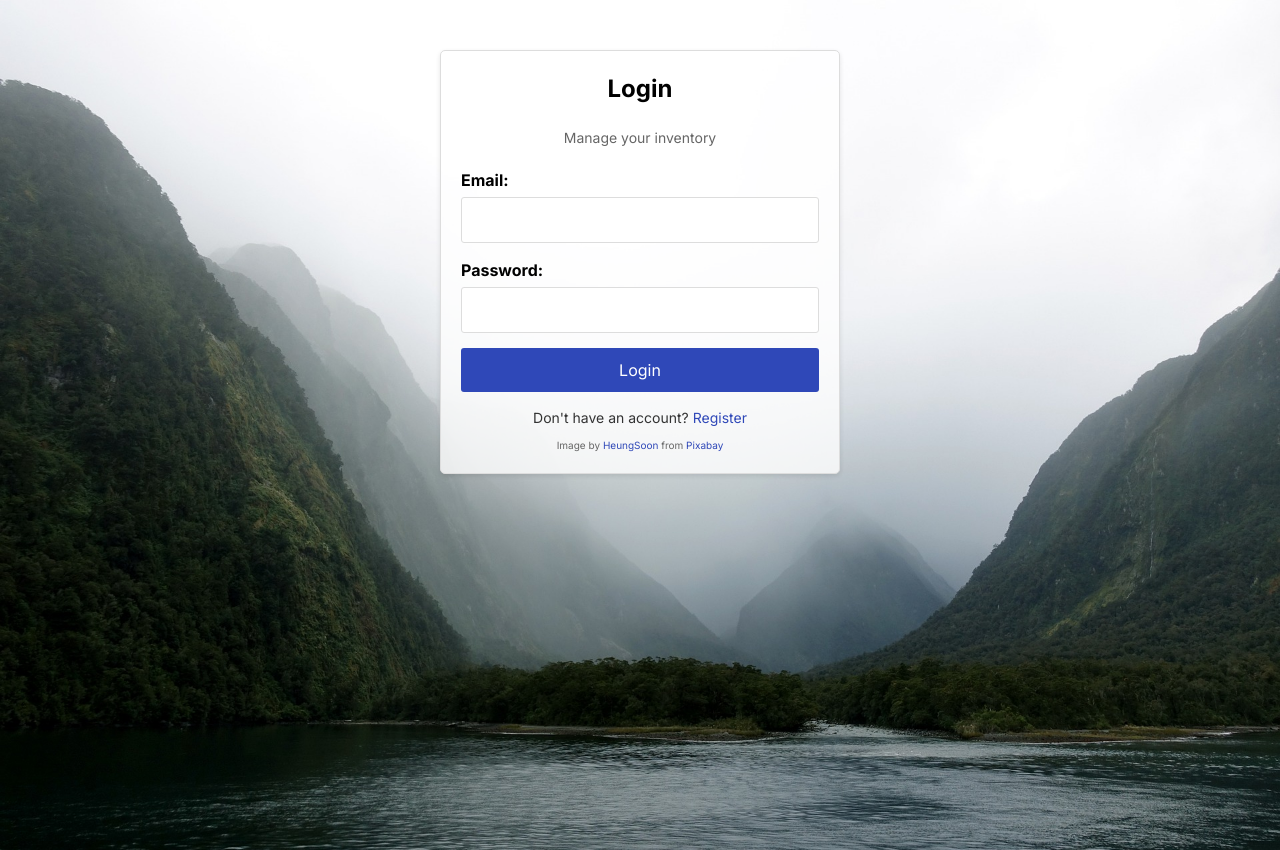
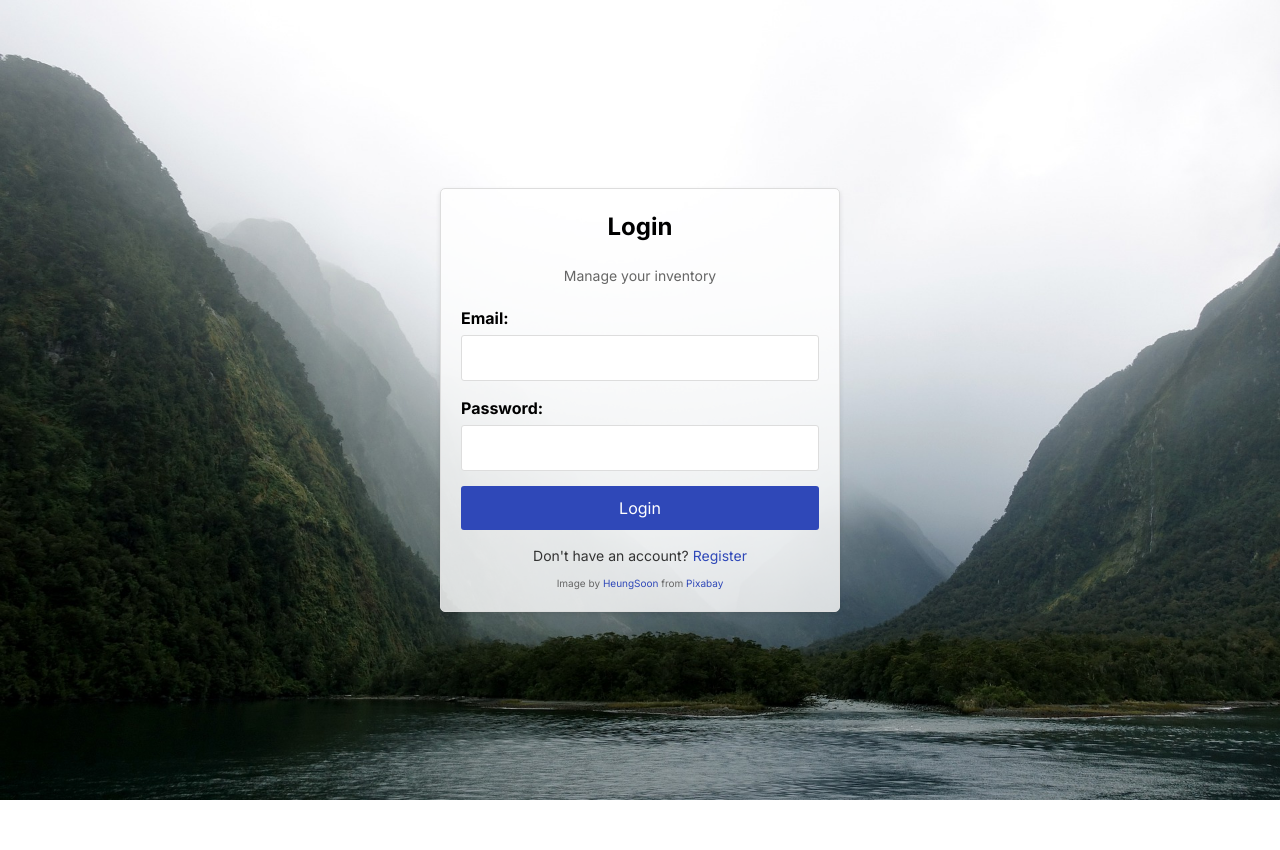
Before and after one commit to yash-vardhan-mishra/nuku-vendor, a React (Vite) app: page /login in a window 1280 px wide. After the commit the page ends 800 px from the top, so only its background shows below. Built offline with nearby package versions, Linux system fonts and the light colour scheme.

Commit message:
modified css

```diff
--- a/src/pages/Authentication/Authentication.css
+++ b/src/pages/Authentication/Authentication.css
@@ -1,3 +1,20 @@
+body, html {
+    margin: 0;
+    padding: 0;
+    height: 100%;
+}
+
+.auth-wrapper {
+    display: flex;
+    justify-content: center;
+    align-items: center;
+    height: 100vh;
+    background-image: url('../../assets/new-zealand-2464609_1920.jpg');
+    background-size: cover;
+    background-position: center;
+    background-repeat: no-repeat;
+}
+
 .auth-container {
     width: 400px;
     margin: 50px auto;
@@ -7,18 +24,8 @@
     box-shadow: 0px 2px 5px rgba(0, 0, 0, 0.1);
     background-color: rgba(255, 255, 255, 0.8);
     z-index: 1;
-    position: relative;
-
 }
 
-body {
-    background-image: url('../../assets/new-zealand-2464609_1920.jpg');
-    background-size: cover;
-    background-position: center;
-    background-repeat: no-repeat;
-    height: 100vh;
-    margin: 0;
-}
 
 .auth-title {
     font-size: 24px;
--- a/src/pages/Authentication/Authentication.jsx
+++ b/src/pages/Authentication/Authentication.jsx
@@ -59,6 +59,7 @@ const Authentication = () => {
     }
 
     return (
+        <div className="auth-wrapper">
             <div className="auth-container">
                 <h2 className="auth-title">
                     {otpSent ? "Verify OTP" : isRegistering ? "Register" : "Login"}
@@ -153,6 +154,7 @@ const Authentication = () => {
                     Image by <a href="https://pixabay.com/users/heungsoon-4523762/?utm_source=link-attribution&utm_medium=referral&utm_campaign=image&utm_content=2464609">HeungSoon</a> from <a href="https://pixabay.com//?utm_source=link-attribution&utm_medium=referral&utm_campaign=image&utm_content=2464609">Pixabay</a>
                 </div>
             </div>
+        </div>
     );
 };
 
```
Lines whose indentation alone changed are shown as unchanged.
